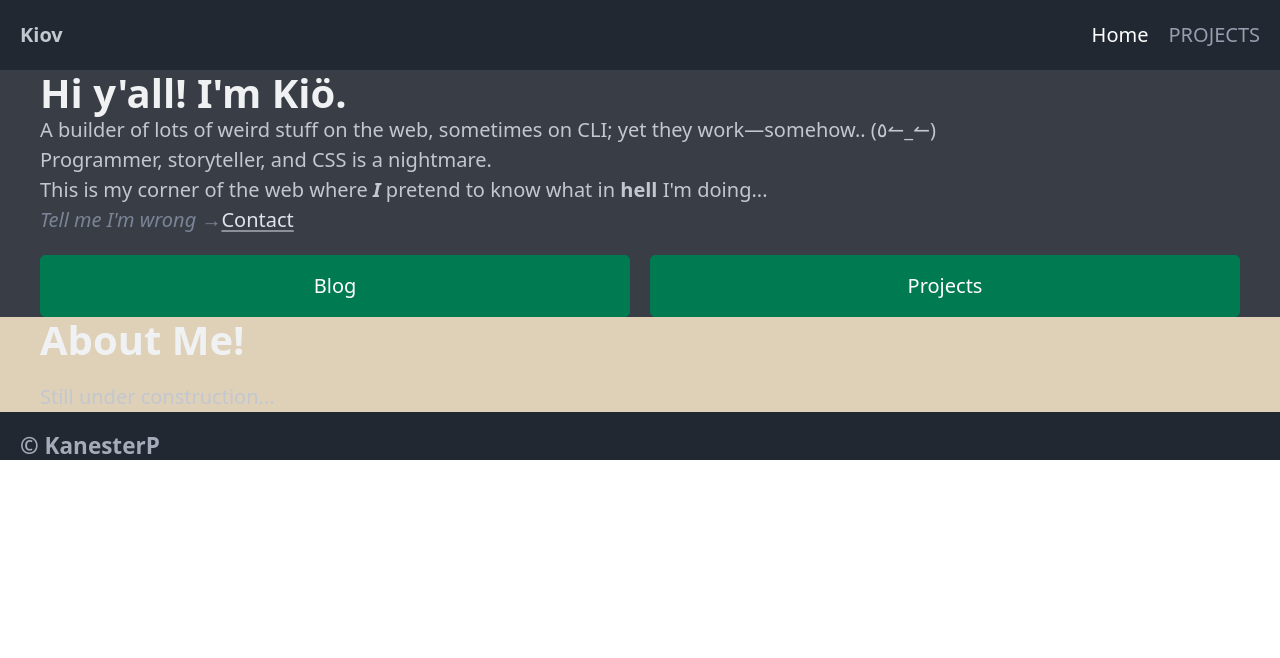
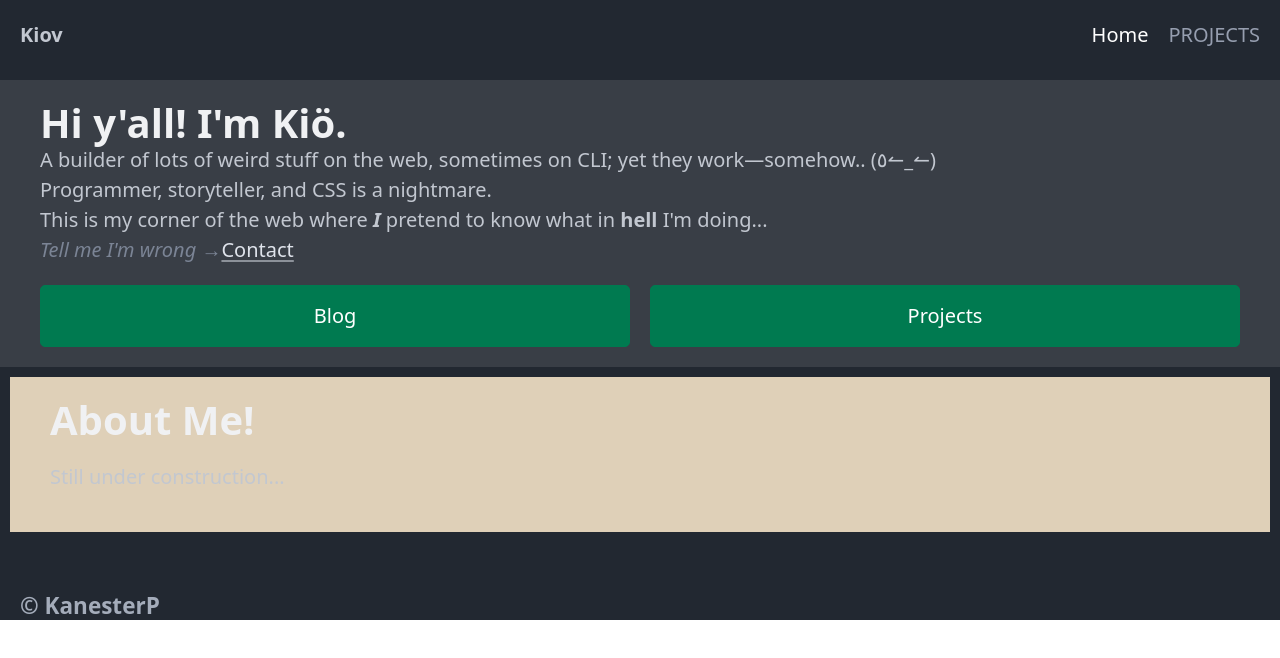
Before and after one commit to Kanester/portfolio, a SvelteKit app: page / in a window 1280 px wide. Shown: the top 658 px of the page. Built offline with nearby package versions, Linux system fonts and the light colour scheme.

Commit message:
--no-message

```diff
--- a/src/styles/global.scss
+++ b/src/styles/global.scss
@@ -7,13 +7,13 @@ $tertiary: #948979;
 $quadiary: #dfd0b8;
 $border: 0.5 solid #fff;
 
-
 body {
 	background-color: $primary;
 }
 
 section {
-	margin: 0;
+	margin: 0.5rem;
+	padding: 1rem;
 }
 
 .hero {
```
